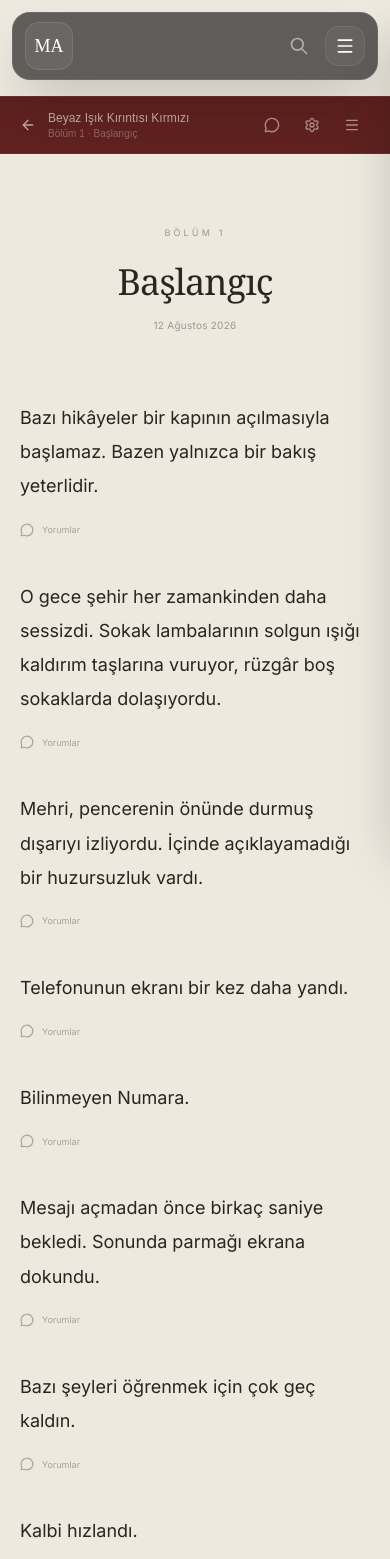
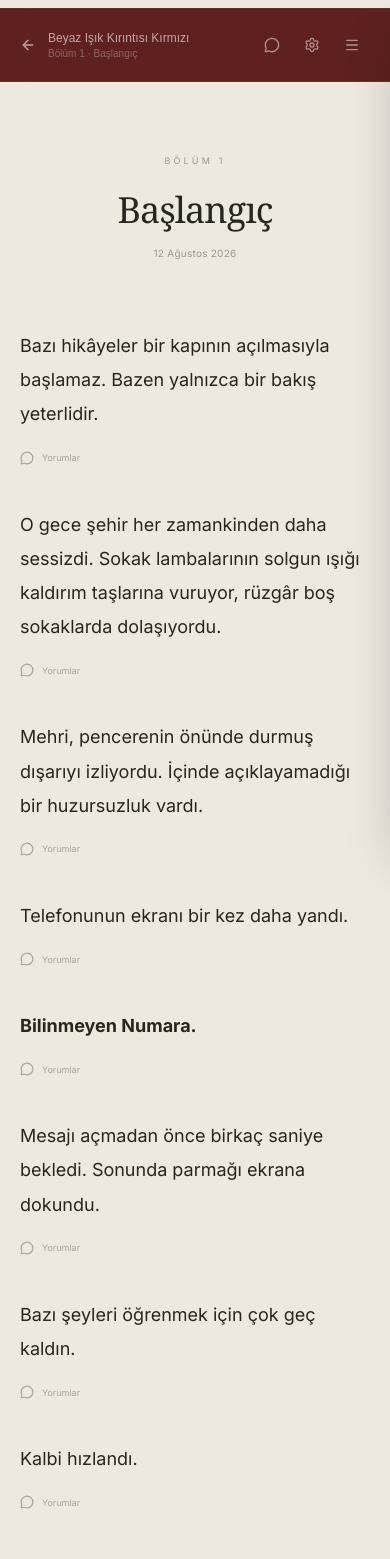
Before and after one commit to mehriial/mehri-ali, a React (Vite) app: page /books/beyaz-isik-kirintisi-kirmizi/read/1 in a window 390 px wide. Shown: the top 1559 px of the page. Built offline with nearby package versions, Linux system fonts and the light colour scheme; a web font is replaced by a local one.

Commit message:
change- reader header none, paragraph html

```diff
--- a/package.json
+++ b/package.json
@@ -20,6 +20,7 @@
     "@tiptap/starter-kit": "^3.31.3",
     "class-variance-authority": "^0.7.1",
     "cn": "^0.2.6",
+    "html-react-parser": "^6.1.7",
     "lucide-react": "^1.43.0",
     "mammoth": "^1.12.2",
     "react": "^19.2.8",
--- a/src/components/app/reader/Reader.jsx
+++ b/src/components/app/reader/Reader.jsx
@@ -120,7 +120,7 @@ function Reader() {
                 color: readerText,
             }}
         >
-            <div className="pt-24">
+            <div className="pt-2">
                 <ReaderHeader
                     book={book}
                     chapter={currentChapter}
--- a/src/components/app/reader/ReaderContent.jsx
+++ b/src/components/app/reader/ReaderContent.jsx
@@ -1,4 +1,5 @@
 import { MessageCircle } from "lucide-react";
+import parse, { domToReact } from "html-react-parser";
 
 const fontMap = {
     Inter: "Inter, sans-serif",
@@ -31,6 +32,121 @@ function ReaderContent({
     const selectedBackground = isBlackBackground
         ? "rgba(255,255,255,.035)"
         : "rgba(0,0,0,.025)";
+
+    const renderContent = () => {
+        if (!chapter?.content) {
+            return null;
+        }
+
+        return parse(chapter.content, {
+            replace: (node) => {
+                if (node.type !== "tag" || node.name !== "p") {
+                    return undefined;
+                }
+
+                const paragraphIndex =
+                    renderContent.paragraphIndex++;
+
+                const isSelected =
+                    selectedParagraph === paragraphIndex;
+
+                return (
+                    <div
+                        key={`paragraph-${paragraphIndex}`}
+                        className="group relative"
+                    >
+                        <div
+                            className="
+                                relative
+                                rounded-md
+                                px-2
+                                py-1
+                                -mx-2
+                                transition-colors
+                            "
+                            style={{
+                                backgroundColor: isSelected
+                                    ? selectedBackground
+                                    : "transparent",
+                            }}
+                        >
+                            <p>
+                                {domToReact(node.children)}
+                            </p>
+
+                            {/* Desktop Comment Button */}
+                            <button
+                                type="button"
+                                aria-label={`Paragraf ${paragraphIndex + 1} yorumları`}
+                                onClick={(event) => {
+                                    event.stopPropagation();
+                                    onParagraphClick(paragraphIndex);
+                                }}
+                                className="
+                                    absolute
+                                    -right-11
+                                    bottom-1
+                                    hidden
+                                    h-7
+                                    w-7
+                                    items-center
+                                    justify-center
+                                    rounded-full
+                                    border
+                                    transition-all
+                                    duration-200
+                                    hover:bg-white/5
+                                    sm:flex
+                                    opacity-0
+                                    group-hover:opacity-100
+                                "
+                                style={{
+                                    color: iconColor,
+                                    borderColor,
+                                }}
+                            >
+                                <MessageCircle className="h-3.5 w-3.5" />
+                            </button>
+
+                            {/* Mobile Comment Button */}
+                            <button
+                                type="button"
+                                aria-label={`Paragraf ${paragraphIndex + 1} yorumları`}
+                                onClick={(event) => {
+                                    event.stopPropagation();
+                                    onParagraphClick(paragraphIndex);
+                                }}
+                                className="
+                                    mt-3
+                                    flex
+                                    h-7
+                                    items-center
+                                    gap-2
+                                    text-[9px]
+                                    sm:hidden
+                                "
+                                style={{
+                                    color: iconColor,
+                                }}
+                            >
+                                <MessageCircle className="h-3.5 w-3.5" />
+
+                                <span>
+                                    Yorumlar
+                                </span>
+                            </button>
+                        </div>
+                    </div>
+                );
+            },
+        });
+    };
+
+    /*
+     * html-react-parser her render'da tekrar çalışdığı üçün
+     * paragraph index'ini sıfırlayırıq.
+     */
+    renderContent.paragraphIndex = 0;
 
     return (
         <article
@@ -78,110 +194,29 @@ function ReaderContent({
 
             {/* Content */}
             <div
-                className="space-y-7 select-none"
-                onContextMenu={(event) => event.preventDefault()}
+                className="
+                    space-y-7
+                    select-none
+                "
+                onContextMenu={(event) =>
+                    event.preventDefault()
+                }
                 style={{
                     fontSize: `${settings.fontSize}px`,
                     lineHeight: 1.9,
                 }}
             >
-                {chapter.content?.map((paragraph, index) => {
-                    const isSelected =
-                        selectedParagraph === index;
-
-                    return (
-                        <div
-                            key={index}
-                            className="group relative"
-                        >
-                            <div
-                                className="
-                                    relative
-                                    cursor-pointer
-                                    rounded-md
-                                    px-2
-                                    py-1
-                                    -mx-2
-                                    transition-colors
-                                "
-                                style={{
-                                    backgroundColor:
-                                        isSelected
-                                            ? selectedBackground
-                                            : "transparent",
-                                }}
-                            >
-                                <p>{paragraph}</p>
-
-                                {/* Paragraph Comment */}
-                                <button
-                                    type="button"
-                                    aria-label={`Paragraf ${index + 1} yorumları`}
-                                    onClick={(event) => {
-                                        event.stopPropagation();
-                                        onParagraphClick(index);
-                                    }}
-                                    className="
-                                        absolute
-                                        -right-11
-                                        bottom-1
-                                        hidden
-                                        h-7
-                                        w-7
-                                        items-center
-                                        justify-center
-                                        rounded-full
-                                        border
-                                        transition-all
-                                        duration-200
-                                        hover:bg-white/5
-                                        sm:flex
-                                        opacity-0
-                                        group-hover:opacity-100
-                                    "
-                                    style={{
-                                        color: iconColor,
-                                        borderColor,
-                                    }}
-                                >
-                                    <MessageCircle className="h-3.5 w-3.5" />
-                                </button>
-
-                                {/* Mobile Comment Button */}
-                                <button
-                                    type="button"
-                                    aria-label={`Paragraf ${index + 1} yorumları`}
-                                    onClick={(event) => {
-                                        event.stopPropagation();
-                                        onParagraphClick(index);
-                                    }}
-                                    className="
-                                        mt-3
-                                        flex
-                                        h-7
-                                        items-center
-                                        gap-2
-                                        text-[9px]
-                                        sm:hidden
-                                    "
-                                    style={{
-                                        color: iconColor,
-                                    }}
-                                >
-                                    <MessageCircle className="h-3.5 w-3.5" />
-                                    <span>
-                                        Yorumlar
-                                    </span>
-                                </button>
-                            </div>
-                        </div>
-                    );
-                })}
+                {renderContent()}
             </div>
 
             {/* Chapter Comments */}
             <div
-                className="mt-20 border-t pt-10 sm:mt-24"
+                className="
+                    mt-20
+                    border-t
+                    pt-10
+                    sm:mt-24
+                "
                 style={{
                     borderColor,
                 }}
@@ -209,7 +244,15 @@ function ReaderContent({
                         color: mutedColor,
                     }}
                 >
-                    <MessageCircle className="h-3.5 w-3.5 transition-transform duration-300 group-hover:scale-110" />
+                    <MessageCircle
+                        className="
+                            h-3.5
+                            w-3.5
+                            transition-transform
+                            duration-300
+                            group-hover:scale-110
+                        "
+                    />
 
                     <span>
                         Bölüm yorumları
--- a/src/components/app/reader/ReaderHeader.jsx
+++ b/src/components/app/reader/ReaderHeader.jsx
@@ -29,6 +29,8 @@ function ReaderHeader({
                     z-30
                     border-y
                     backdrop-blur-xl
+                    py-2
+                    text-white
                 "
                 style={{
                     backgroundColor:
--- a/src/data/books.js
+++ b/src/data/books.js
@@ -27,44 +27,61 @@ export const books = [
                 number: 1,
                 title: "Başlangıç",
                 publishedAt: "12 Ağustos 2026",
-                content: [
-                    "Bazı hikâyeler bir kapının açılmasıyla başlamaz. Bazen yalnızca bir bakış yeterlidir.",
-                    "O gece şehir her zamankinden daha sessizdi. Sokak lambalarının solgun ışığı kaldırım taşlarına vuruyor, rüzgâr boş sokaklarda dolaşıyordu.",
-                    "Mehri, pencerenin önünde durmuş dışarıyı izliyordu. İçinde açıklayamadığı bir huzursuzluk vardı.",
-                    "Telefonunun ekranı bir kez daha yandı.",
-                    "Bilinmeyen Numara.",
-                    "Mesajı açmadan önce birkaç saniye bekledi. Sonunda parmağı ekrana dokundu.",
-                    "Bazı şeyleri öğrenmek için çok geç kaldın.",
-                    "Kalbi hızlandı.",
-                    "Mesajın altında başka hiçbir şey yoktu."
-                ],
+                content: `
+            <p>Bazı hikâyeler bir kapının açılmasıyla başlamaz. Bazen yalnızca bir bakış yeterlidir.</p>
+
+            <p>O gece şehir her zamankinden daha sessizdi. Sokak lambalarının solgun ışığı kaldırım taşlarına vuruyor, rüzgâr boş sokaklarda dolaşıyordu.</p>
+
+            <p>Mehri, pencerenin önünde durmuş dışarıyı izliyordu. İçinde açıklayamadığı bir huzursuzluk vardı.</p>
+
+            <p>Telefonunun ekranı bir kez daha yandı.</p>
+
+            <p><strong>Bilinmeyen Numara.</strong></p>
+
+            <p>Mesajı açmadan önce birkaç saniye bekledi. Sonunda parmağı ekrana dokundu.</p>
+
+            <p>Bazı şeyleri öğrenmek için çok geç kaldın.</p>
+
+            <p>Kalbi hızlandı.</p>
+
+            <p>Mesajın altında başka hiçbir şey yoktu.</p>
+        `,
             },
             {
                 id: 2,
                 number: 2,
                 title: "İlk İz",
                 publishedAt: "19 Ağustos 2026",
-                content: [
-                    "Ertesi sabah şehir aynı görünüyordu.",
-                    "Ama Mehri için hiçbir şey aynı değildi.",
-                    "Gece boyunca gelen mesajı düşünmüş, kelimelerin ardında ne saklandığını anlamaya çalışmıştı.",
-                    "Masasının üzerinde duran eski fotoğraf gözüne ilişti.",
-                    "Fotoğrafı eline aldığında arkasında daha önce fark etmediği bir tarih gördü.",
-                    "28 Ekim.",
-                    "Bu yalnızca bir tesadüf olamazdı."
-                ],
+                content: `
+            <p>Ertesi sabah şehir aynı görünüyordu.</p>
+
+            <p>Ama Mehri için hiçbir şey aynı değildi.</p>
+
+            <p>Gece boyunca gelen mesajı düşünmüş, kelimelerin ardında ne saklandığını anlamaya çalışmıştı.</p>
+
+            <p>Masasının üzerinde duran eski fotoğraf gözüne ilişti.</p>
+
+            <p>Fotoğrafı eline aldığında arkasında daha önce fark etmediği bir tarih gördü.</p>
+
+            <p><strong>28 Ekim.</strong></p>
+
+            <p>Bu yalnızca bir tesadüf olamazdı.</p>
+        `,
             },
             {
                 id: 3,
                 number: 3,
                 title: "Sessiz Tanık",
                 publishedAt: "26 Ağustos 2026",
-                content: [
-                    "Kapının önünde duran adam tek kelime etmedi.",
-                    "Sadece elindeki dosyayı uzattı.",
-                    "Mehri dosyayı açtığında ilk sayfada kendi adını gördü.",
-                    "O anda geçmişin sandığından çok daha yakın olduğunu anladı."
-                ],
+                content: `
+            <p>Kapının önünde duran adam tek kelime etmedi.</p>
+
+            <p>Sadece elindeki dosyayı uzattı.</p>
+
+            <p>Mehri dosyayı açtığında ilk sayfada kendi adını gördü.</p>
+
+            <p>O anda geçmişin sandığından çok daha yakın olduğunu anladı.</p>
+        `,
             },
         ],
         characters: [
@@ -174,44 +191,61 @@ export const books = [
                 number: 1,
                 title: "Başlangıç",
                 publishedAt: "12 Ağustos 2026",
-                content: [
-                    "Bazı hikâyeler bir kapının açılmasıyla başlamaz. Bazen yalnızca bir bakış yeterlidir.",
-                    "O gece şehir her zamankinden daha sessizdi. Sokak lambalarının solgun ışığı kaldırım taşlarına vuruyor, rüzgâr boş sokaklarda dolaşıyordu.",
-                    "Mehri, pencerenin önünde durmuş dışarıyı izliyordu. İçinde açıklayamadığı bir huzursuzluk vardı.",
-                    "Telefonunun ekranı bir kez daha yandı.",
-                    "Bilinmeyen Numara.",
-                    "Mesajı açmadan önce birkaç saniye bekledi. Sonunda parmağı ekrana dokundu.",
-                    "Bazı şeyleri öğrenmek için çok geç kaldın.",
-                    "Kalbi hızlandı.",
-                    "Mesajın altında başka hiçbir şey yoktu."
-                ],
+                content: `
+            <p>Bazı hikâyeler bir kapının açılmasıyla başlamaz. Bazen yalnızca bir bakış yeterlidir.</p>
+
+            <p>O gece şehir her zamankinden daha sessizdi. Sokak lambalarının solgun ışığı kaldırım taşlarına vuruyor, rüzgâr boş sokaklarda dolaşıyordu.</p>
+
+            <p>Mehri, pencerenin önünde durmuş dışarıyı izliyordu. İçinde açıklayamadığı bir huzursuzluk vardı.</p>
+
+            <p>Telefonunun ekranı bir kez daha yandı.</p>
+
+            <p><strong>Bilinmeyen Numara.</strong></p>
+
+            <p>Mesajı açmadan önce birkaç saniye bekledi. Sonunda parmağı ekrana dokundu.</p>
+
+            <p>Bazı şeyleri öğrenmek için çok geç kaldın.</p>
+
+            <p>Kalbi hızlandı.</p>
+
+            <p>Mesajın altında başka hiçbir şey yoktu.</p>
+        `,
             },
             {
                 id: 2,
                 number: 2,
                 title: "İlk İz",
                 publishedAt: "19 Ağustos 2026",
-                content: [
-                    "Ertesi sabah şehir aynı görünüyordu.",
-                    "Ama Mehri için hiçbir şey aynı değildi.",
-                    "Gece boyunca gelen mesajı düşünmüş, kelimelerin ardında ne saklandığını anlamaya çalışmıştı.",
-                    "Masasının üzerinde duran eski fotoğraf gözüne ilişti.",
-                    "Fotoğrafı eline aldığında arkasında daha önce fark etmediği bir tarih gördü.",
-                    "28 Ekim.",
-                    "Bu yalnızca bir tesadüf olamazdı."
-                ],
+                content: `
+            <p>Ertesi sabah şehir aynı görünüyordu.</p>
+
+            <p>Ama Mehri için hiçbir şey aynı değildi.</p>
+
+            <p>Gece boyunca gelen mesajı düşünmüş, kelimelerin ardında ne saklandığını anlamaya çalışmıştı.</p>
+
+            <p>Masasının üzerinde duran eski fotoğraf gözüne ilişti.</p>
+
+            <p>Fotoğrafı eline aldığında arkasında daha önce fark etmediği bir tarih gördü.</p>
+
+            <p><strong>28 Ekim.</strong></p>
+
+            <p>Bu yalnızca bir tesadüf olamazdı.</p>
+        `,
             },
             {
                 id: 3,
                 number: 3,
                 title: "Sessiz Tanık",
                 publishedAt: "26 Ağustos 2026",
-                content: [
-                    "Kapının önünde duran adam tek kelime etmedi.",
-                    "Sadece elindeki dosyayı uzattı.",
-                    "Mehri dosyayı açtığında ilk sayfada kendi adını gördü.",
-                    "O anda geçmişin sandığından çok daha yakın olduğunu anladı."
-                ],
+                content: `
+            <p>Kapının önünde duran adam tek kelime etmedi.</p>
+
+            <p>Sadece elindeki dosyayı uzattı.</p>
+
+            <p>Mehri dosyayı açtığında ilk sayfada kendi adını gördü.</p>
+
+            <p>O anda geçmişin sandığından çok daha yakın olduğunu anladı.</p>
+        `,
             },
         ],
         characters: [
@@ -295,44 +329,61 @@ export const books = [
                 number: 1,
                 title: "Başlangıç",
                 publishedAt: "12 Ağustos 2026",
-                content: [
-                    "Bazı hikâyeler bir kapının açılmasıyla başlamaz. Bazen yalnızca bir bakış yeterlidir.",
-                    "O gece şehir her zamankinden daha sessizdi. Sokak lambalarının solgun ışığı kaldırım taşlarına vuruyor, rüzgâr boş sokaklarda dolaşıyordu.",
-                    "Mehri, pencerenin önünde durmuş dışarıyı izliyordu. İçinde açıklayamadığı bir huzursuzluk vardı.",
-                    "Telefonunun ekranı bir kez daha yandı.",
-                    "Bilinmeyen Numara.",
-                    "Mesajı açmadan önce birkaç saniye bekledi. Sonunda parmağı ekrana dokundu.",
-                    "Bazı şeyleri öğrenmek için çok geç kaldın.",
-                    "Kalbi hızlandı.",
-                    "Mesajın altında başka hiçbir şey yoktu."
-                ],
+                content: `
+            <p>Bazı hikâyeler bir kapının açılmasıyla başlamaz. Bazen yalnızca bir bakış yeterlidir.</p>
+
+            <p>O gece şehir her zamankinden daha sessizdi. Sokak lambalarının solgun ışığı kaldırım taşlarına vuruyor, rüzgâr boş sokaklarda dolaşıyordu.</p>
+
+            <p>Mehri, pencerenin önünde durmuş dışarıyı izliyordu. İçinde açıklayamadığı bir huzursuzluk vardı.</p>
+
+            <p>Telefonunun ekranı bir kez daha yandı.</p>
+
+            <p><strong>Bilinmeyen Numara.</strong></p>
+
+            <p>Mesajı açmadan önce birkaç saniye bekledi. Sonunda parmağı ekrana dokundu.</p>
+
+            <p>Bazı şeyleri öğrenmek için çok geç kaldın.</p>
+
+            <p>Kalbi hızlandı.</p>
+
+            <p>Mesajın altında başka hiçbir şey yoktu.</p>
+        `,
             },
             {
                 id: 2,
                 number: 2,
                 title: "İlk İz",
                 publishedAt: "19 Ağustos 2026",
-                content: [
-                    "Ertesi sabah şehir aynı görünüyordu.",
-                    "Ama Mehri için hiçbir şey aynı değildi.",
-                    "Gece boyunca gelen mesajı düşünmüş, kelimelerin ardında ne saklandığını anlamaya çalışmıştı.",
-                    "Masasının üzerinde duran eski fotoğraf gözüne ilişti.",
-                    "Fotoğrafı eline aldığında arkasında daha önce fark etmediği bir tarih gördü.",
-                    "28 Ekim.",
-                    "Bu yalnızca bir tesadüf olamazdı."
-                ],
+                content: `
+            <p>Ertesi sabah şehir aynı görünüyordu.</p>
+
+            <p>Ama Mehri için hiçbir şey aynı değildi.</p>
+
+            <p>Gece boyunca gelen mesajı düşünmüş, kelimelerin ardında ne saklandığını anlamaya çalışmıştı.</p>
+
+            <p>Masasının üzerinde duran eski fotoğraf gözüne ilişti.</p>
+
+            <p>Fotoğrafı eline aldığında arkasında daha önce fark etmediği bir tarih gördü.</p>
+
+            <p><strong>28 Ekim.</strong></p>
+
+            <p>Bu yalnızca bir tesadüf olamazdı.</p>
+        `,
             },
             {
                 id: 3,
                 number: 3,
                 title: "Sessiz Tanık",
                 publishedAt: "26 Ağustos 2026",
-                content: [
-                    "Kapının önünde duran adam tek kelime etmedi.",
-                    "Sadece elindeki dosyayı uzattı.",
-                    "Mehri dosyayı açtığında ilk sayfada kendi adını gördü.",
-                    "O anda geçmişin sandığından çok daha yakın olduğunu anladı."
-                ],
+                content: `
+            <p>Kapının önünde duran adam tek kelime etmedi.</p>
+
+            <p>Sadece elindeki dosyayı uzattı.</p>
+
+            <p>Mehri dosyayı açtığında ilk sayfada kendi adını gördü.</p>
+
+            <p>O anda geçmişin sandığından çok daha yakın olduğunu anladı.</p>
+        `,
             },
         ],
         characters: [
--- a/src/routes/AppRoutes.jsx
+++ b/src/routes/AppRoutes.jsx
@@ -25,11 +25,6 @@ function AppRoutes() {
                     element={<BookDetail />}
                 />
 
-                <Route
-                    path="/books/:slug/read/:chapter"
-                    element={<Reader />}
-                />
-
                 <Route path="/board" element={<Board />} />
 
                 <Route path="/gallery" element={<Gallery />} />
@@ -45,6 +40,11 @@ function AppRoutes() {
                 />
             </Route>
 
+            <Route
+                path="/books/:slug/read/:chapter"
+                element={<Reader />}
+            />
+
             <Route path="/admin" element={<AdminLayout />}>
                 <Route index element={<AdminDashboard />} />
                 <Route path='books' element={<BooksPage />} />
```
Also changed, not shown: 1 other file (tests, documents, lock files or other folders).
